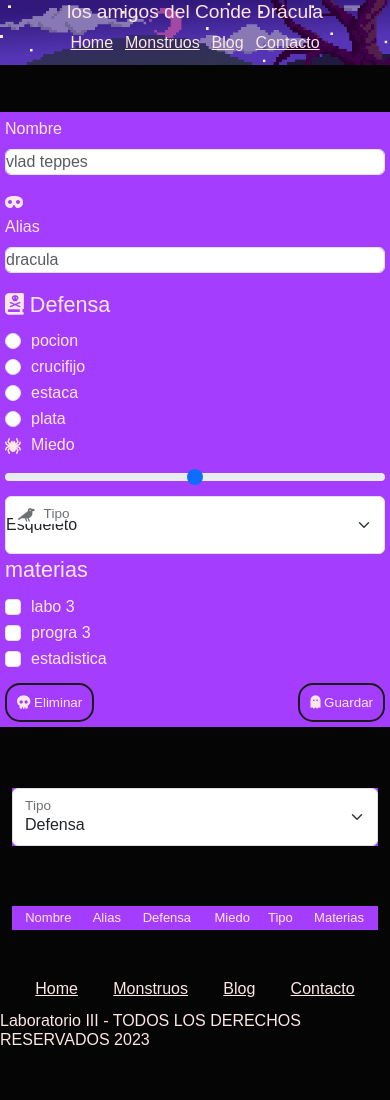
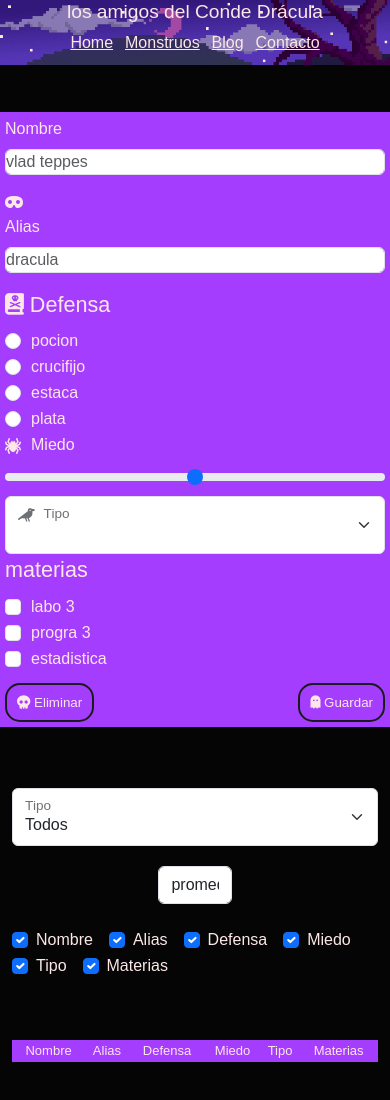
Before and after one commit to JacoLuna/Luna.Jaco.RecPPLABIII3D, a website: page crudMonstruos.html in a window 390 px wide. Shown: the top 1100 px of the page. Before the commit the page ends 1057 px from the top, so only its background shows below. Drawn offline with nearby package versions, Linux system fonts and the light colour scheme; no server answers; a web font is replaced by a local one.

Commit message:
filtros y promedio de miedo hecho

```diff
--- a/crudMonstruos.html
+++ b/crudMonstruos.html
@@ -89,7 +89,7 @@
         <div class="inputs">
           <label for="rangeMiedo" class="form-label form-check-inline">
           <i class="fa-solid fa-spider iconos"></i>Miedo</label>
-          <input type="range" class="form-range inputs" min="0" max="5" step="0.5" id="rangeMiedo">
+          <input type="range" class="form-range inputs" min="0" max="100" step="10" id="rangeMiedo">
         </div>
 
         <div class="form-floating inputs">
@@ -158,21 +158,53 @@
 
       <div class="container-md tablaSection">
 
-        <div class="form-floating filtro">
-          <select name="Filtro" class="form-select" id="cboFiltro" aria-label="Floating label select example">
-          </select>
-          <label for="cboFiltro">Tipo</label>
+        <div id="caracteristicas">
+          <div class="form-floating filtro">
+            <select name="Filtro" class="form-select" id="cboFiltro" aria-label="Floating label select example" onchange="filtrar()">
+            </select>
+            <label for="cboFiltro">Tipo</label>
+          </div>
+
+          <input id="promedioMiedo" class="form-control form-input-lg mb-4" type="text" value="promedioMiedo" aria-label="readonly input example" readonly>
         </div>
 
         <table id="tablaMonstruos">
-          <tr>
+          <thead>
             <td class="cabecera">Nombre</td>
             <td class="cabecera">Alias</td>
             <td class="cabecera">Defensa</td>
             <td class="cabecera">Miedo</td>
             <td class="cabecera">Tipo</td>
             <td class="cabecera">Materias</td>
-          </tr>
+
+            <div class="form-check form-check-inline item">
+              <input class="form-check-input filtroCkh" name="columna" type="checkbox" id="columnaNombre" value="Nombre" checked onchange="chkColumna(0, this)"/>
+              <label class="form-check-label" for="columnaNombre">Nombre</label>
+            </div>
+            <div class="form-check form-check-inline item">
+              <input class="form-check-input  filtroCkh" name="columna" type="checkbox" id="columnaAlias" value="Alias" checked onchange="chkColumna(1, this)"/>
+              <label class="form-check-label" for="columnaAlias">Alias</label>
+            </div>
+            <div class="form-check form-check-inline item">
+              <input class="form-check-input filtroCkh" name="columna" type="checkbox" id="columnaDefensa" value="Defensa" checked onchange="chkColumna(2, this)"/>
+              <label class="form-check-label" for="columnaDefensa">Defensa</label>
+            </div>
+            <div class="form-check form-check-inline item">
+              <input class="form-check-input filtroCkh" name="columna" type="checkbox" id="columnaMiedo" value="Miedo" checked onchange="chkColumna(3, this)"/>
+              <label class="form-check-label" for="columnaMiedo">Miedo</label>
+            </div>
+            <div class="form-check form-check-inline item">
+              <input class="form-check-input filtroCkh" name="columna" type="checkbox" id="columnaTipo" value="Tipo" checked onchange="chkColumna(4, this)"/>
+              <label class="form-check-label" for="columnaTipo">Tipo</label>
+            </div>
+            <div class="form-check form-check-inline item">
+              <input class="form-check-input filtroCkh" name="columna" type="checkbox" id="columnaMaterias" value="Materias" checked onchange="chkColumna(5, this)"/>
+              <label class="form-check-label" for="columnaMaterias">Materias</label>
+            </div>
+          </thead>
+          <tbody id="tbody">
+
+          </tbody>
         </table>
 
       </div>
--- a/scripts/script.js
+++ b/scripts/script.js
@@ -1,4 +1,5 @@
 const tiposArray = [
+  "Todos",
   "Esqueleto",
   "Zombie",
   "Vampiro",
@@ -6,16 +7,10 @@ const tiposArray = [
   "Bruja",
   "Hombre lobo",
 ];
-const filtrosArray = [
-  "Defensa",
-  "tipo",
-  "materias"
-];
 localStorage.setItem("tipos", JSON.stringify(tiposArray));
-localStorage.setItem("filtros", JSON.stringify(filtrosArray));
 
 const $cboTipo = document.getElementById("cboTipo");
-const $cboFiltro = document.getElementById("cboFiltro");
+const $cboFiltro = document.querySelector("#cboFiltro");
 const $rdbGroup = document.getElementsByName("defensa");
 const $chkGroup = document.getElementsByName("Materia");
 const $spinner = document.querySelector("#spinnerGif");
@@ -27,6 +22,8 @@ const $btnCancelarEdicion = document.getElementById("cancelarEdicion");
 const $btnEliminar = document.getElementById("Eliminar");
 const $mensajePopUp = document.getElementById("mensajePopUp");
 const $PopUp = document.getElementById("popUp");
+const $tbody = document.getElementById("tbody");
+const $readOnlyText = document.getElementById("promedioMiedo");
 
 const $btnGuardarText = document.createTextNode("Guardar");
 const $btnActualizarText = document.createTextNode("Actualizar");
@@ -34,7 +31,6 @@ const $popUpText = document.createTextNode("");
 
 const $formulario = document.forms[0];
 const URLmonstruos = "http://localhost:3000/monstruos";
-const URLid = "http://localhost:3000/id";
 
 let editando = false;
 let ultimoId;
@@ -44,24 +40,24 @@ let idSeleccionado;
 $mensajePopUp.appendChild($popUpText);
 $btnGuardar.appendChild($btnGuardarText);
 
-tiposArray.forEach((tipo) => {
-  const $select = document.createElement("option");
+tiposArray.forEach((tipo, index) => {
+  const $tipoOpcion = document.createElement("option");
+  const $filtroOpcion = document.createElement("option");
   const $cboTipoText = document.createTextNode(tipo);
 
-  $select.setAttribute("value", tipo);
-  $select.setAttribute("text", tipo);
-  $select.appendChild($cboTipoText);
-  $cboTipo.appendChild($select);
+  if(index > 0){
+    $tipoOpcion.setAttribute("value", tipo);
+    $tipoOpcion.setAttribute("text", tipo);
+    $tipoOpcion.appendChild($cboTipoText);
+    $cboTipo.appendChild($tipoOpcion);
+  }
+
+  $filtroOpcion.setAttribute("value", tipo);
+  $filtroOpcion.setAttribute("text", tipo);
+  $filtroOpcion.appendChild($cboTipoText);
+  $cboFiltro.appendChild($filtroOpcion);
 });
-filtrosArray.forEach((filtro) => {
-  const $select = document.createElement("option");
-  const $cboFiltroText = document.createTextNode(filtro);
 
-  $select.setAttribute("value", filtro);
-  $select.setAttribute("text", filtro);
-  $select.appendChild($cboFiltroText);
-  $cboFiltro.appendChild($select);
-});
 window.onload = () => {
   getMonstruos();
 };
@@ -72,11 +68,11 @@ function getMonstruos() {
     .get(URLmonstruos)
     .then(({ data }) => {
       monstruos = data;
-      console.log(monstruos);
       if (monstruos.length > 0) {
         monstruos.forEach((monstruo) => {
           addRow(monstruo);
         });
+        calcularPromedioMiedo(monstruos);
       }
     })
     .catch((err) => {
@@ -216,9 +212,9 @@ function addRow(monstruo, row = 0) {
   const $txtMaterias = document.createTextNode(monstruo.materias);
 
   if(row == 0){
-    $tablaMonstruos.appendChild($tr);
+    $tbody.appendChild($tr);
   }else{
-    $tablaMonstruos.insertRow(row, $tr);
+    $tbody.insertRow(row, $tr);
   }
   $tr.append($tdNombre, $tdAlias, $tdDefensa, $tdMiedo, $tdTipo, $tdMaterias);
 
@@ -348,9 +344,88 @@ function cerrarPopUp() {
   $PopUp.open = false;
 }
 
-// const myModal = document.getElementById('myModal')
-// const myInput = document.getElementById('myInput')
+function filtrar(){
+  let monstruosFiltrados = monstruos
 
-// myModal.addEventListener('shown.bs.modal', () => {
-//   myInput.focus()
-// })
+  while ($tbody.firstChild) {
+    $tbody.removeChild($tbody.firstChild);
+  }
+
+  if($cboFiltro.value != "Todos"){
+    monstruosFiltrados = monstruos.filter(function(monstruo){
+      return monstruo.tipo == $cboFiltro.value;
+    });
+  }else{
+    monstruosFiltrados = monstruos;
+  }
+  monstruosFiltrados.forEach( (monstruo) => {
+    addRow(monstruo);
+  });
+  calcularPromedioMiedo(monstruosFiltrados);
+
+  let columnas = document.querySelectorAll(".filtroCkh");
+  columnas.forEach((col, index) => {
+    col.checked = true;
+    chkColumna(index, col);
+  });
+}
+
+function chkColumna(colNum, obj){
+  let col = getColumn(colNum);
+
+  if(col != null){
+    if(obj.checked){
+      col.forEach( (columna) => {
+        columna.classList.remove("hide");
+      });
+    }else{
+      col.forEach( (columna) => {
+        columna.classList.add("hide");
+      });
+    }
+  }
+}
+
+function getColumn(col) {
+  var n = $tablaMonstruos.rows.length;
+  var i, s = null, tr, td;
+  let cells = [];
+  if (col < 0) {
+      return null;
+  }
+
+  for (i = 0; i < n; i++) {
+      tr = $tablaMonstruos.rows[i];
+      if (tr.cells.length > col) {
+          td = tr.cells[col];
+          cells.push(td);
+      }
+  }
+  return cells;
+}
+
+function calcularPromedioMiedo(monstruos){
+  let sumatoriaMiedo = 0;
+  if(monstruos.length > 1){
+    sumatoriaMiedo = monstruos.reduce( (acum, actual, index) => {
+      let sumatoria;
+      if(index == 1){
+        sumatoria = Number(acum.miedo) + Number(actual.miedo);
+      }else{
+        sumatoria = acum + Number(actual.miedo);
+      }
+      return sumatoria;
+    });
+  }else{
+    if(monstruos.length == 1){
+      sumatoriaMiedo = monstruos[0].miedo;
+    }
+  }
+  let prom;
+  if(monstruos.length > 0){
+    prom = sumatoriaMiedo / ($tablaMonstruos.rows.length-1);
+  }else{
+    prom = 0;
+  }
+  $readOnlyText.value = prom;
+}
--- a/style.css
+++ b/style.css
@@ -143,7 +143,20 @@ header {
   }
   .filtro{
     margin-bottom: 20px;
-    background-color: #a53dff;
+  }
+  #caracteristicas{
+    display: flex;
+    justify-content: space-between;
+    .filtro{
+      width: 85%;
+    }
+    #promedioMiedo{
+      width: 10%;
+      margin: 0 auto;
+      p{
+        justify-self: center;
+      }
+    }
   }
 }
 #tablaMonstruos {
@@ -197,6 +210,10 @@ footer {
 
 @media screen and (max-width: 600px) {
   /* FORM */
+  *{
+    margin: 0;
+    padding: 0;
+  }
   #crudMonstruos {
     height: 100%;
     #form {
@@ -256,11 +273,23 @@ footer {
   }
 
   /* TABLA */
-  #tablaMonstruos {
-    border-collapse: collapse;
-    font-size: small;
-    margin-top: 60px;
-    width: 100%;
+  .tablaSection{
+    #tablaMonstruos {
+      border-collapse: collapse;
+      font-size: small;
+      margin-top: 60px;
+      width: 100%;
+    }
+
+    #caracteristicas{
+      flex-direction: column;
+      .filtro{
+        width: 100%;
+      }
+      #promedioMiedo{
+        width: 20%;
+      }
+    }
   }
 }
 
```
